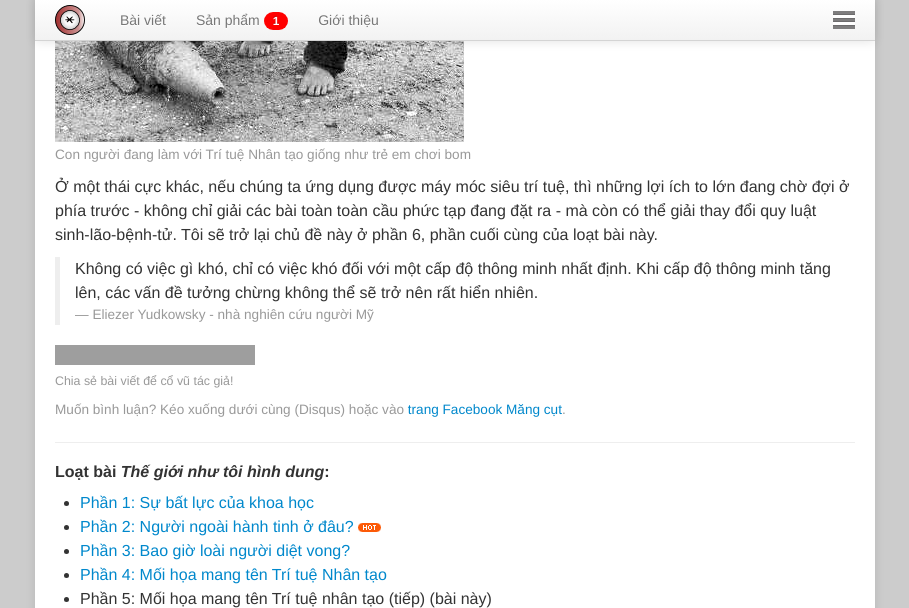
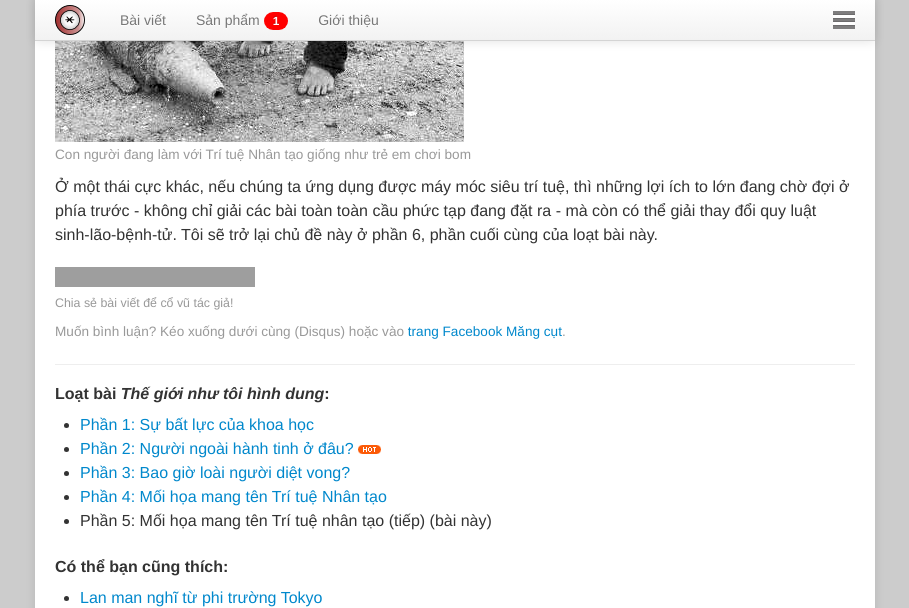
Before and after one commit to mangcut/mangcut.github.io, a Jekyll site: the page built from blog/_posts/2015-04-25-phat-minh-cuoi-cung-cua-con-nguoi.html, in a window 1280 px wide and 900 px high, scrolled down 4056 px, cut to the strip 0-608 px from the top of the window. Shown: the whole strip, without its empty margins (185-1094 px from the left). Built offline with Jekyll 4.4.1, drawn with Linux system fonts in a browser that asks for light colours; nearby versions of some CDN libraries; comment, search, counter and statistics services are not loaded; grey boxes are pictures that could not be loaded.

Commit message:
remove quotes

```diff
--- a/blog/_posts/2015-04-25-phat-minh-cuoi-cung-cua-con-nguoi.html
+++ b/blog/_posts/2015-04-25-phat-minh-cuoi-cung-cua-con-nguoi.html
@@ -88,4 +88,4 @@ excerpt: Máy móc có trí tuệ siêu việt sẽ là phát minh cuối cùng
 
 <p>Ở một thái cực khác, nếu chúng ta ứng dụng được máy móc siêu trí tuệ, thì những lợi ích to lớn đang chờ đợi ở phía trước - không chỉ giải các bài toàn toàn cầu phức tạp đang đặt ra - mà còn có thể giải thay đổi quy luật sinh-lão-bệnh-tử. Tôi sẽ trở lại chủ đề này ở phần 6, phần cuối cùng của loạt bài này.</p>
 
-<blockquote>Không có việc gì khó, chỉ có việc khó đối với một cấp độ thông minh nhất định. Khi cấp độ thông minh tăng lên, các vấn đề tưởng chừng không thể sẽ trở nên rất hiển nhiên.<small><cite>Eliezer Yudkowsky</cite> - nhà nghiên cứu người Mỹ</small></blockquote>
+<!--blockquote>Không có việc gì khó, chỉ có việc khó đối với một cấp độ thông minh nhất định. Khi cấp độ thông minh tăng lên, các vấn đề tưởng chừng không thể sẽ trở nên rất hiển nhiên.<small><cite>Eliezer Yudkowsky</cite> - nhà nghiên cứu người Mỹ</small></blockquote-->
```
